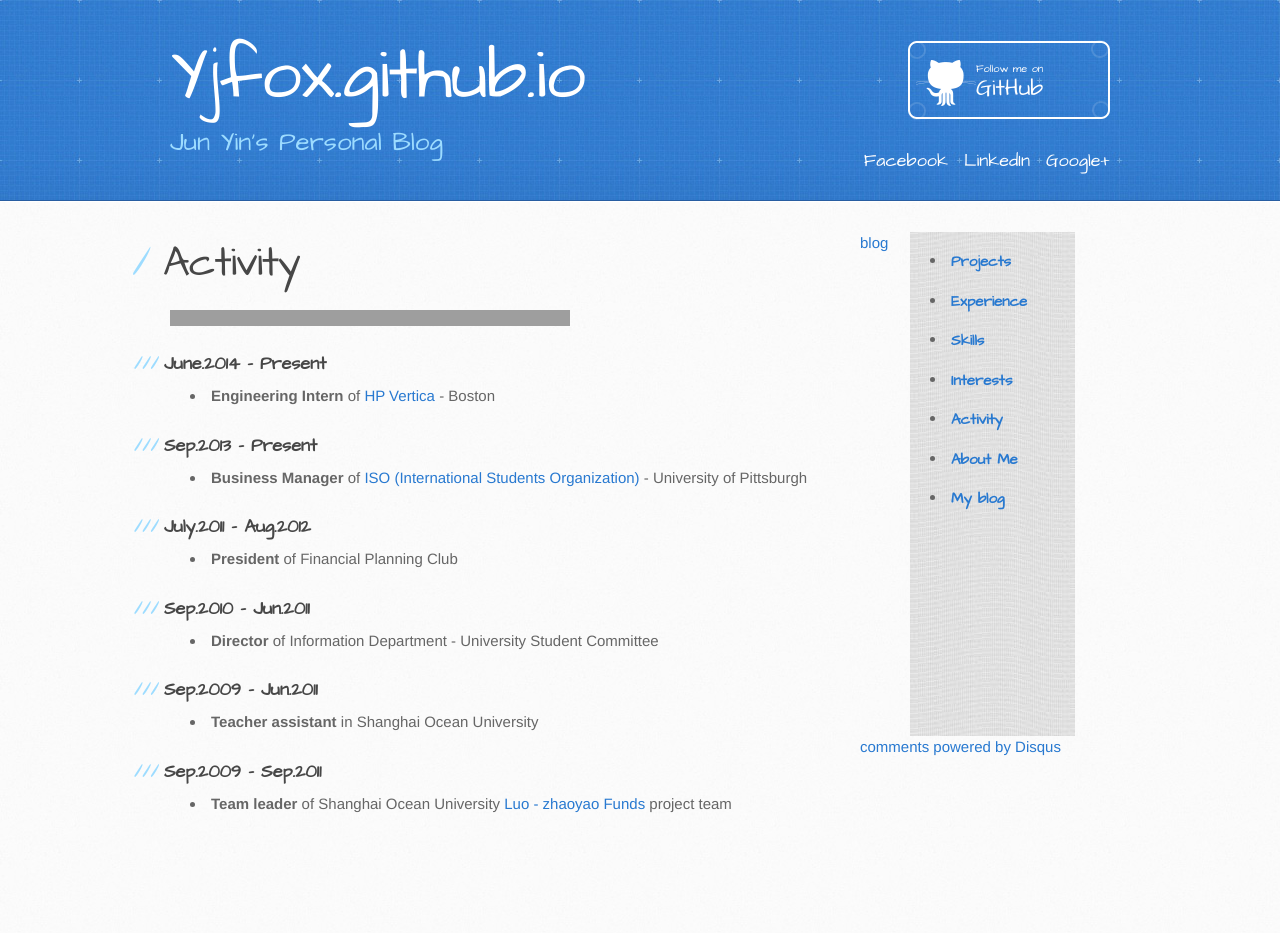
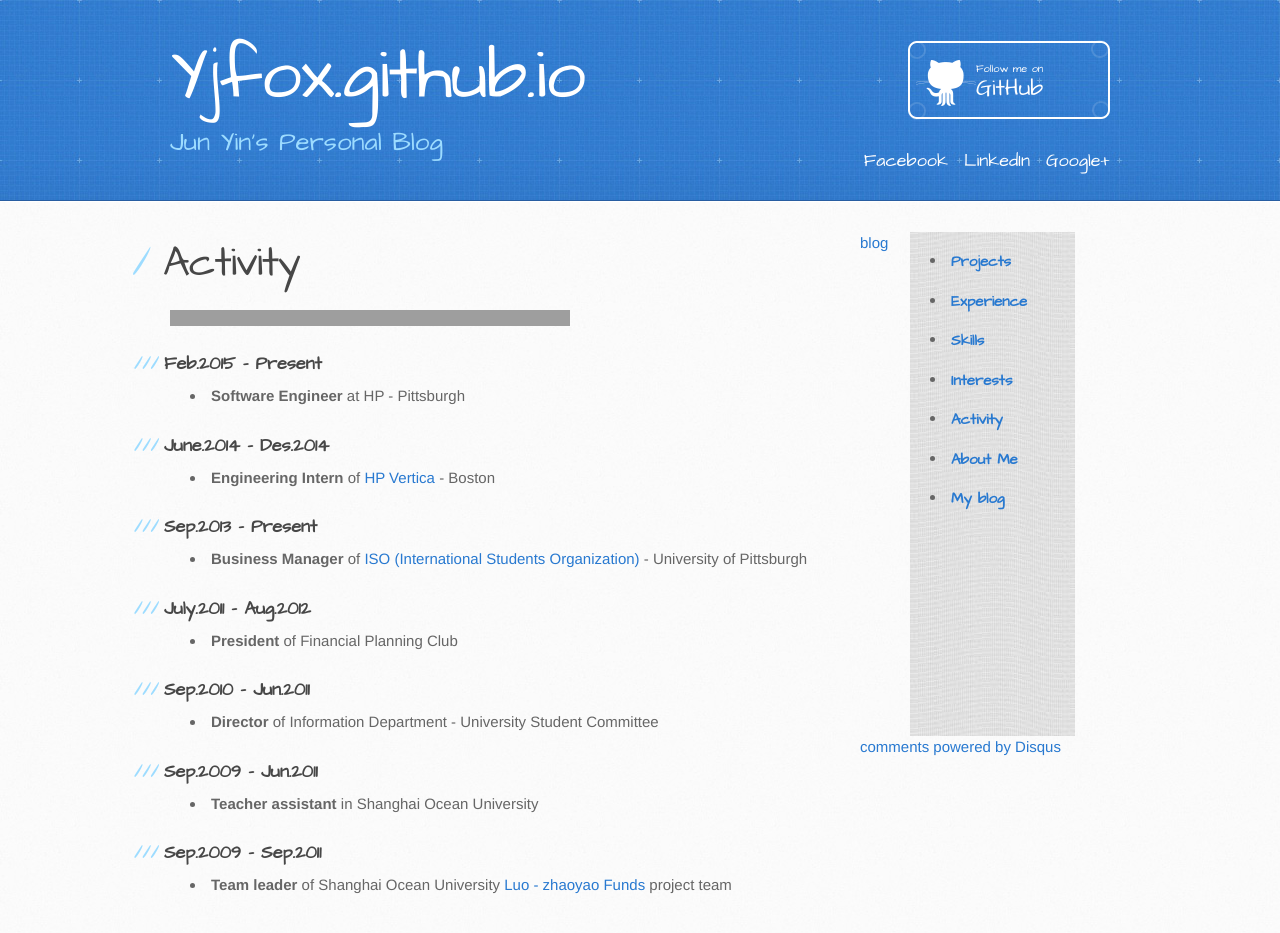
Before and after one commit to yjfox/yjfox.github.io, a Jekyll site: the page built from activity.md, in a window 1280 px wide, cut to the strip 0-939 px from the top of the page. Shown: the top 933 px of the strip. Built offline with Jekyll 4.4.1, drawn with Linux system fonts in a browser that asks for light colours; Markdown is read by kramdown in place of the engine named in the settings; comment, search, counter and statistics services are not loaded; before the commit the page ends 900 px from its top, so only the background shows below that; grey boxes are pictures that could not be loaded.

Commit message:
update aboutme

```diff
--- a/activity.md
+++ b/activity.md
@@ -5,7 +5,11 @@ title: Activity
 
 <h1>Activity</h1>
 **************
-###June.2014 - Present
+###Feb.2015 - Present
+- <strong>Software Engineer</strong> at HP - Pittsburgh
+
+
+###June.2014 - Des.2014
 - <strong>Engineering Intern</strong> of [HP Vertica](http://www.vertica.com) - Boston
 
 
```
